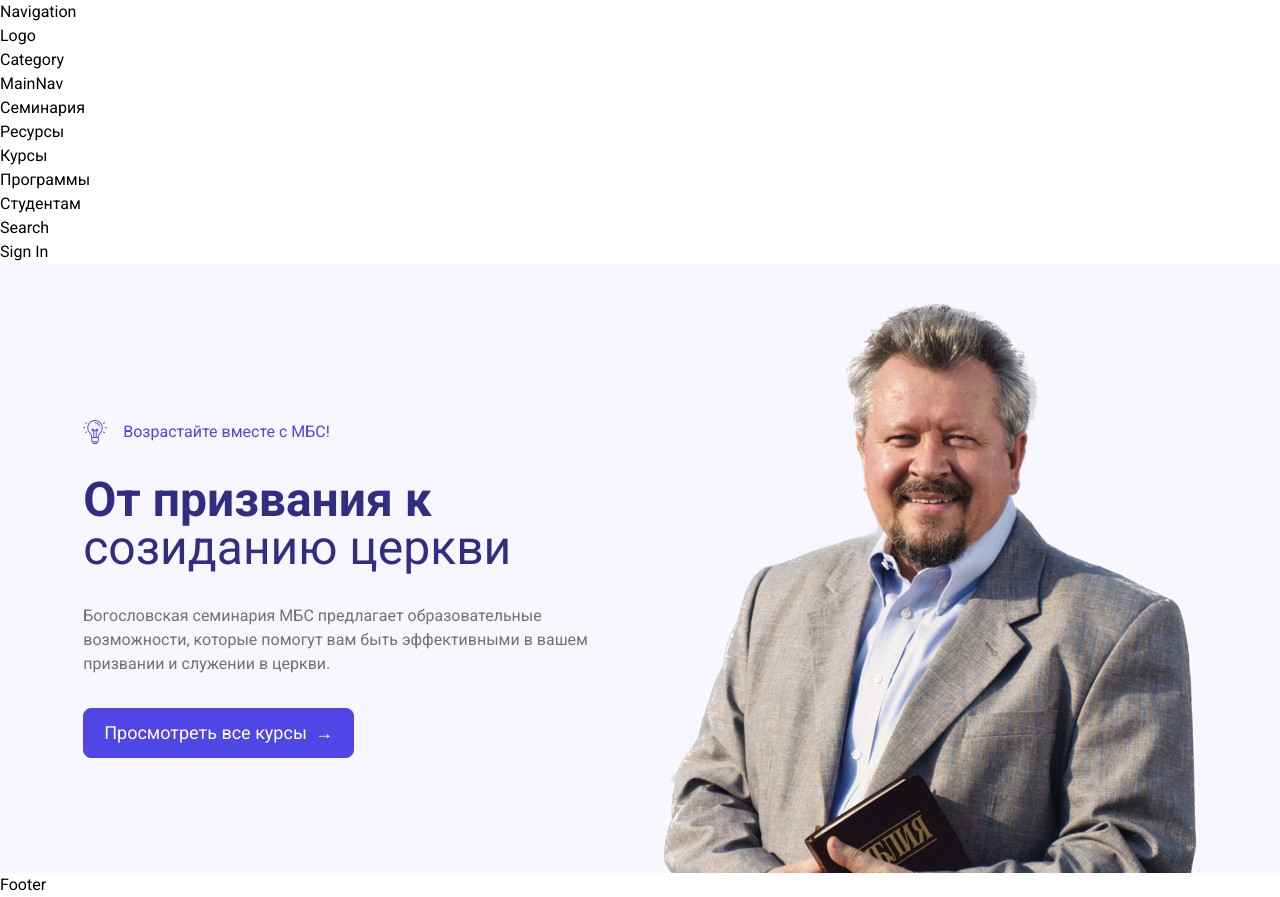
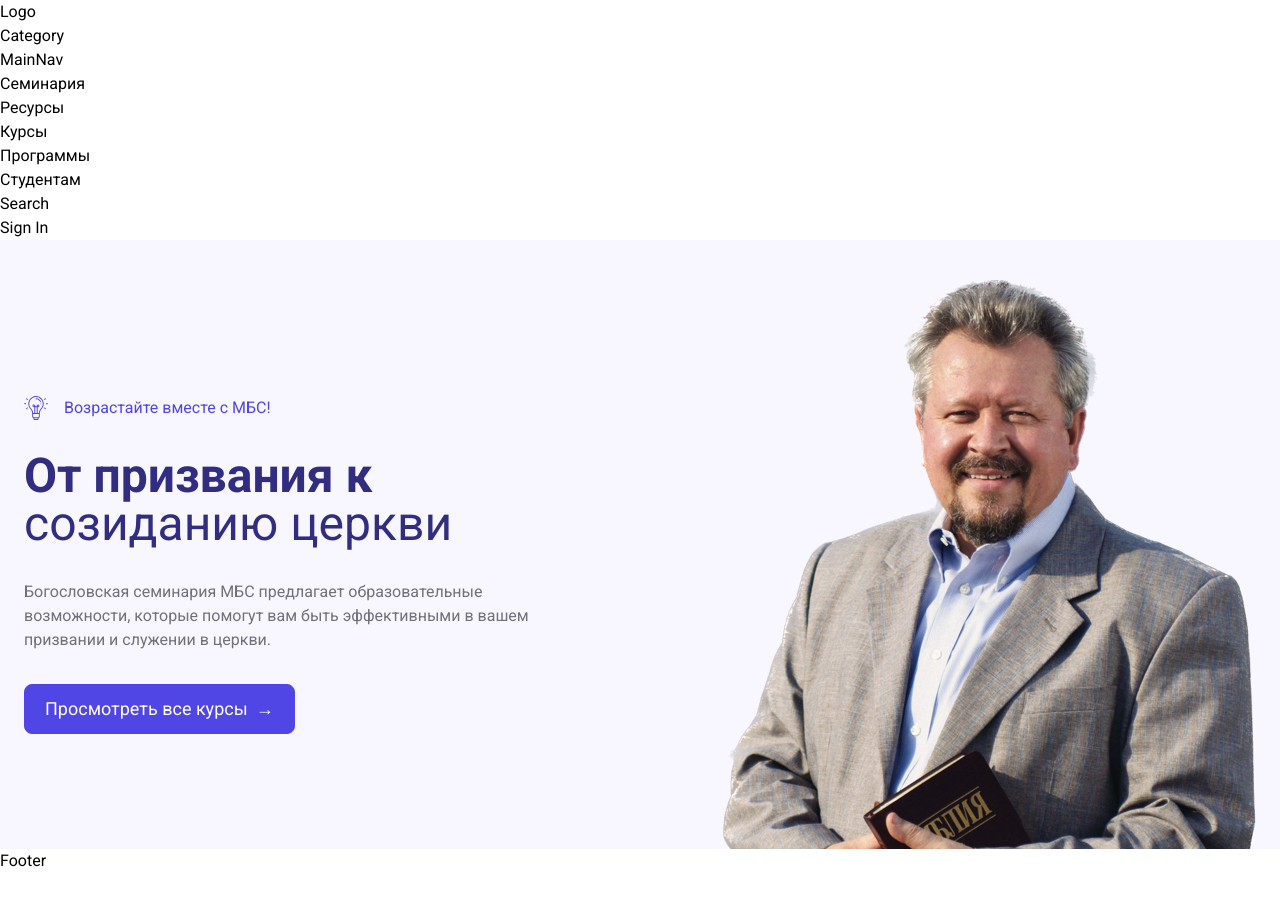
Before and after one commit to ValentinK2410/seminary, a React (Create React App) app: page / in a window 1280 px wide. After the commit the page ends 873 px from the top, so only its background shows below. Built offline with nearby package versions, Linux system fonts and the light colour scheme.

Commit message:
create banner elements

```diff
--- a/src/banner/Banner.jsx
+++ b/src/banner/Banner.jsx
@@ -6,10 +6,10 @@
 export const Banner = () => {
   return (
     <section className='px-6 pt-10 pb-10 md:pb-0 bg-indigo-25 flex'>
-      <div className='mx-auto flex justify-between items-center
- flex-col md:flex-row gap-10'>
-        <img src={mainPerson} alt="main person" className='lg:order-2' />
-        <div className='space-y-8 md:order-1'>
+      <div className='w-full max-w-7xl mx-auto flex justify-between items-center
+ flex-col  md:flex-row-reverse gap-16'>
+        <img src={mainPerson} alt="main person" className='' />
+        <div className=' space-y-8'>
           <article className='text-indigo-600 flex gap-4'>
             <LightBulb />
             <p>Возрастайте вместе с МБС!</p>
--- a/src/navigation/Navigation.jsx
+++ b/src/navigation/Navigation.jsx
@@ -8,7 +8,6 @@
 
   return (
    <section>
-    <div>Navigation</div>
     <Logo />
     <Category />
     <MainNav />
```
Also changed, not shown: 2 other files (tests, documents, lock files or other folders).
